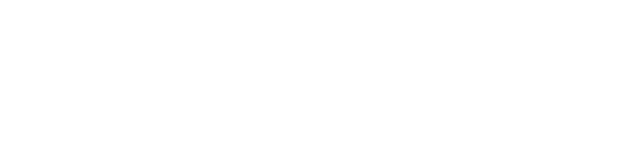
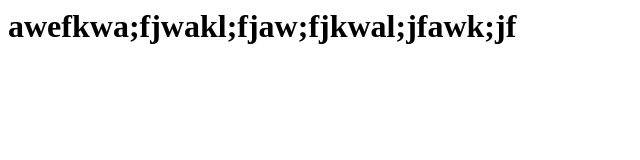
Before and after one commit to coolpengj/new-repo, a plain HTML site: page index.html in a window 1280 px wide. Shown: the whole page, without its empty margins (0-640 px from the left). Drawn offline with Linux system fonts and the light colour scheme.

Commit message:
added random stuff

```diff
--- a/index.html
+++ b/index.html
@@ -1 +1 @@
-<h1><header></header></h1>
+<h1><header>awefkwa;fjwakl;fjaw;fjkwal;jfawk;jf</header></h1>
--- a/styles.css
+++ b/styles.css
@@ -0,0 +1,3 @@
+h1 {
+    awlefhawel;fj;aewljflkajflk;aewfjkl;ajfkl;wjl;fjawe;l;
+}
```
